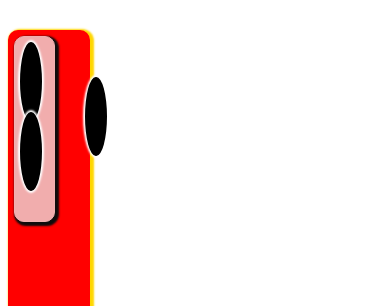
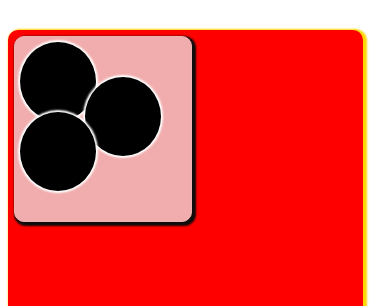
Before and after one commit to BasharatAliKing/iphone-back, a plain HTML site: page index.html in a window 390 px wide. Shown: the top 306 px of the page. Drawn offline with Linux system fonts and the light colour scheme.

Commit message:
Add files via upload

```diff
--- a/index.html
+++ b/index.html
@@ -77,8 +77,18 @@
     font-size: 80px;
 }
 @media (max-width:592px){
+
     .container{
         margin: 30px 00px;
+    }
+    #king{
+
+        width: 90%;
+        height: 75%;
+        border: 2px solid red;
+        border-radius: 10px;
+        background-color: red;
+        box-shadow: 2px 1px 2px 2px gold;
     }
 
 
```
